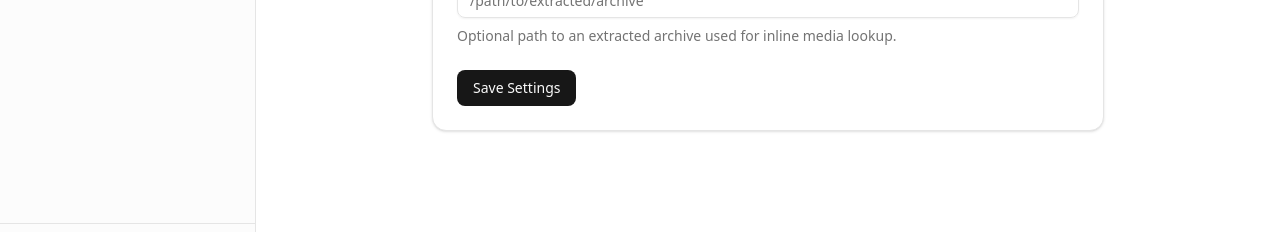
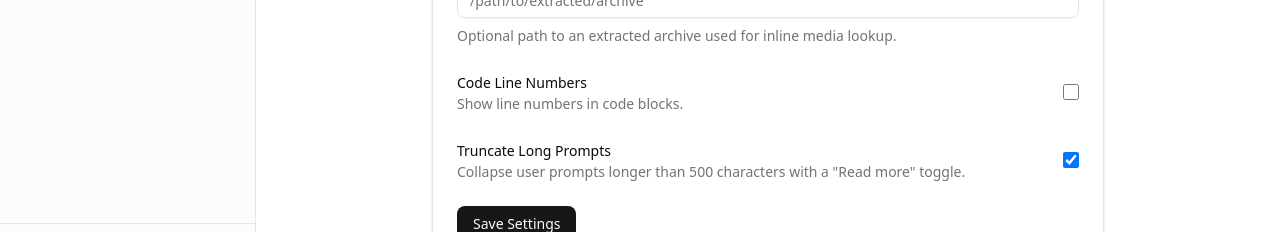
Before and after one commit to peternicholls/OpenAI-Chats, a Next.js app in the folder web/: page /settings in a window 1280 px wide. Shown: the part 484-716 px from the top of the page. Built offline with nearby package versions, Linux system fonts and the light colour scheme; no server answers.

Commit message:
T002 Add codeLineNumbers and longPromptTruncation settings fields

```diff
--- a/web/src/components/settings/SettingsForm.tsx
+++ b/web/src/components/settings/SettingsForm.tsx
@@ -30,6 +30,8 @@ export function SettingsForm() {
     const theme = draft.theme ?? currentTheme ?? "system";
     const defaultExportFormat = draft.default_export_format ?? data?.default_export_format ?? "md";
     const archiveMediaDir = draft.archive_media_dir ?? data?.archive_media_dir ?? "";
+    const codeLineNumbers = draft.code_line_numbers ?? data?.code_line_numbers ?? false;
+    const longPromptTruncation = draft.long_prompt_truncation ?? data?.long_prompt_truncation ?? true;
 
     const handleThemeChange = (value: string) => {
         setDraft((current) => ({ ...current, theme: value as "light" | "dark" | "system" }));
@@ -42,6 +44,8 @@ export function SettingsForm() {
                 theme: theme as "light" | "dark" | "system",
                 default_export_format: defaultExportFormat,
                 archive_media_dir: archiveMediaDir,
+                code_line_numbers: codeLineNumbers,
+                long_prompt_truncation: longPromptTruncation,
             });
             toast.success("Settings saved");
         } catch (error) {
@@ -130,6 +134,36 @@ export function SettingsForm() {
                             </p>
                         </div>
 
+                        <div className="flex items-center justify-between">
+                            <div>
+                                <label className="text-sm font-medium">Code Line Numbers</label>
+                                <p className="text-sm text-muted-foreground">Show line numbers in code blocks.</p>
+                            </div>
+                            <input
+                                type="checkbox"
+                                checked={codeLineNumbers}
+                                onChange={(e) =>
+                                    setDraft((current) => ({ ...current, code_line_numbers: e.target.checked }))
+                                }
+                                className="h-4 w-4"
+                            />
+                        </div>
+
+                        <div className="flex items-center justify-between">
+                            <div>
+                                <label className="text-sm font-medium">Truncate Long Prompts</label>
+                                <p className="text-sm text-muted-foreground">Collapse user prompts longer than 500 characters with a "Read more" toggle.</p>
+                            </div>
+                            <input
+                                type="checkbox"
+                                checked={longPromptTruncation}
+                                onChange={(e) =>
+                                    setDraft((current) => ({ ...current, long_prompt_truncation: e.target.checked }))
+                                }
+                                className="h-4 w-4"
+                            />
+                        </div>
+
                         <Button onClick={handleSaveGeneral} disabled={updateSettings.isPending}>
                             {updateSettings.isPending ? "Saving..." : "Save Settings"}
                         </Button>
--- a/web/src/types/index.ts
+++ b/web/src/types/index.ts
@@ -140,6 +140,8 @@ export interface UserSettings {
     embedding_model: string;
     items_per_page: number;
     archive_media_dir?: string | null;
+    code_line_numbers: boolean;
+    long_prompt_truncation: boolean;
 }
 
 export interface EmbeddingEstimate {
```
Also changed, not shown: 2 other files (tests, documents, lock files or other folders).
